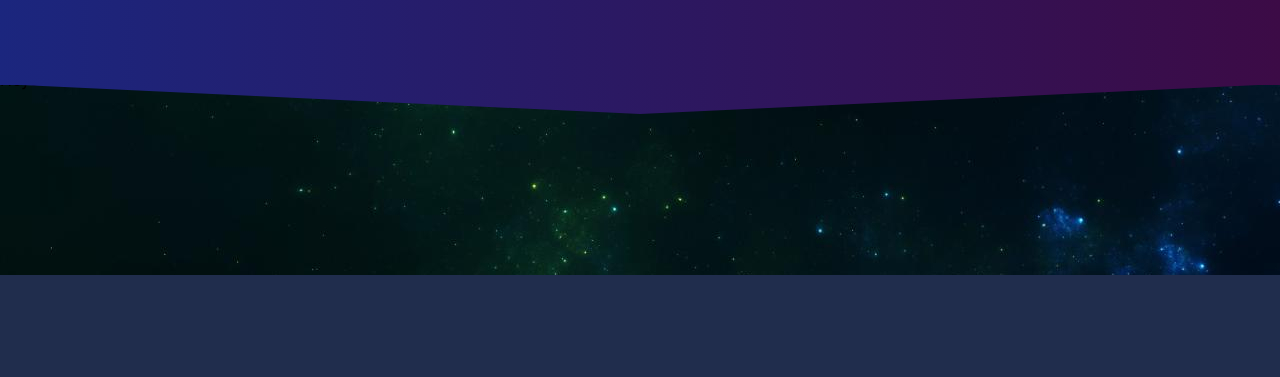
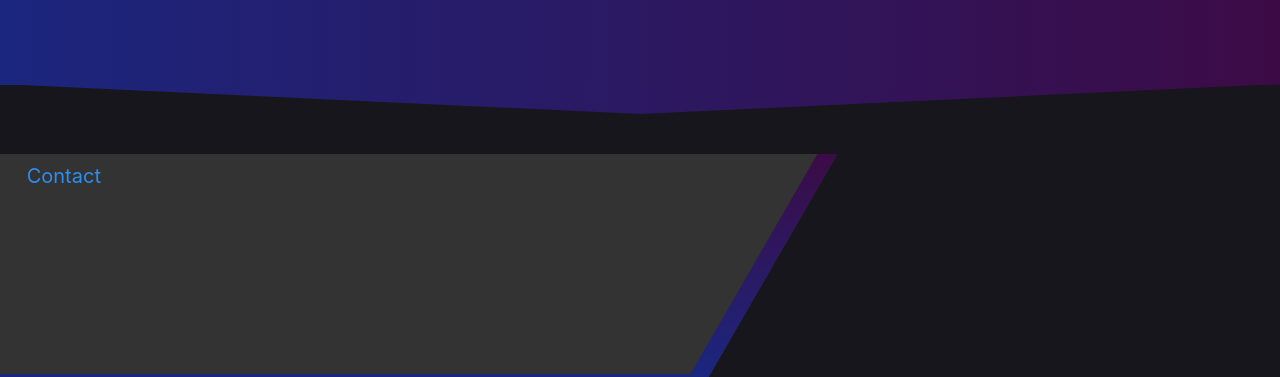
Before and after one commit to cooperphyz/portfolio, a React (Create React App) app: page / in a window 1280 px wide. Shown: the part 525-902 px from the top of the page. Before the commit the page ends 800 px from the top, so only its background shows below. Built offline with nearby package versions, Linux system fonts and the light colour scheme.

Commit message:
Created new content "slice" panels for displaying information

```diff
--- a/src/App.js
+++ b/src/App.js
@@ -17,7 +17,7 @@ function App() {
         <Route path="/academics"/>
         <Route path="/skills"/>
       </Routes>
-      <Footer />
+
     </Router>
   );
 }
--- a/src/components/footer/Footer.css
+++ b/src/components/footer/Footer.css
@@ -1,3 +1,5 @@
-body {
-  z-index: 20;
+footer {
+  z-index: 0;
+  position: fixed;
+  bottom: 0;
 }
--- a/src/components/footer/Footer.js
+++ b/src/components/footer/Footer.js
@@ -1,6 +1,6 @@
 import React from 'react'
 // eslint-disable-next-line
-import { Col, Row } from 'react-bootstrap';
+import './Footer.css'
 
 const Footer = () => {
   return (
--- a/src/components/home/Home.css
+++ b/src/components/home/Home.css
@@ -1,5 +1,5 @@
 body {
-  background-image: url("../../img/gspace.jpg");
+  background-color: rgb(22, 22, 28);
 }
 
 .top-divider-banner {
@@ -10,4 +10,10 @@ body {
 .second-divider-banner {
   position: relative;
   top: 450px;
+  box-shadow: 10px 5px 5px black;
 }
+
+.content-1 {
+  position: relative;
+  top: 100px;
+}
--- a/src/components/home/Home.js
+++ b/src/components/home/Home.js
@@ -1,6 +1,5 @@
 import React from 'react'
-import SlantDivider from '../miscellaneous/SlantDivider';
-import SlantDividerRight from '../miscellaneous/SlantDividerRight';
+import LeftSliceDiv from '../miscellaneous/LeftSliceDiv';
 import SlantDividerDown from '../miscellaneous/SlantDividerDown';
 import SlantedBanner from './SlantedBanner';
 import './Home.css';
@@ -12,6 +11,9 @@ const Home = () => {
       <div className='top-divider-banner'>
         <SlantDividerDown/>
       </div>
+      <div className='content-1'>
+        <LeftSliceDiv/>
+      </div>
     </div>
   )
 }
--- /dev/null
+++ b/src/components/miscellaneous/LeftSliceDiv.css
@@ -0,0 +1,36 @@
+#outer-left {
+  -ms-transform: skew(-30deg, 0deg);
+  /* IE 9 */
+  -webkit-transform: skew(-30deg, 0deg);
+  /* Chrome, Safari, Opera */
+  transform: skew(-30deg, 0deg);
+  background: #333333;
+  width: 60%;
+  height: 200px;
+  z-index: 20;
+  border-bottom: 3px solid #1b267e;
+  padding: 10px 30px 10px 75px;
+  font-size: 20px;
+  color: #2e8def;
+  position: relative;
+  left: -100px;
+}
+#outer-left:after {
+  content: "";
+  display: inline-block;
+  position: absolute;
+  width: 20px;
+  height: 100%;
+  background: linear-gradient(0deg, #1b267e 0%, #3c0b46 100%);
+  right: 0px;
+  top: 0px;
+  z-index: 10;
+}
+#inner-left {
+  -ms-transform: skew(30deg, 0deg);
+  /* IE 9 */
+  -webkit-transform: skew(30deg, 0deg);
+  /* Chrome, Safari, Opera */
+  transform: skew(30deg, 0deg);
+  display: inline-block;
+}
--- /dev/null
+++ b/src/components/miscellaneous/LeftSliceDiv.js
@@ -0,0 +1,12 @@
+import React from 'react'
+import './LeftSliceDiv.css'
+
+const LeftSliceDiv = () => {
+  return (
+<div id="outer-left">
+    <div id="inner-left">Contact</div>
+</div>
+  )
+}
+
+export default LeftSliceDiv
```
